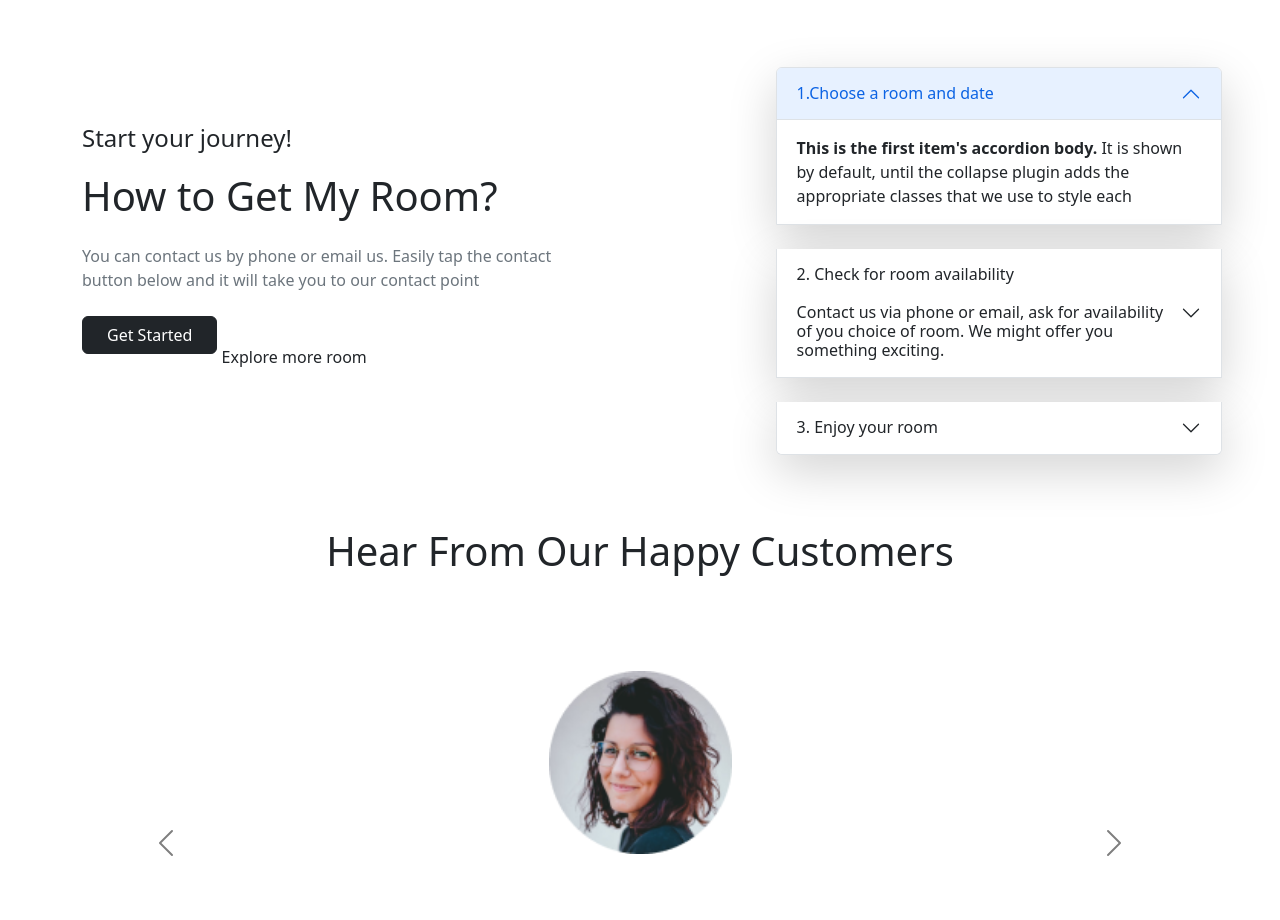
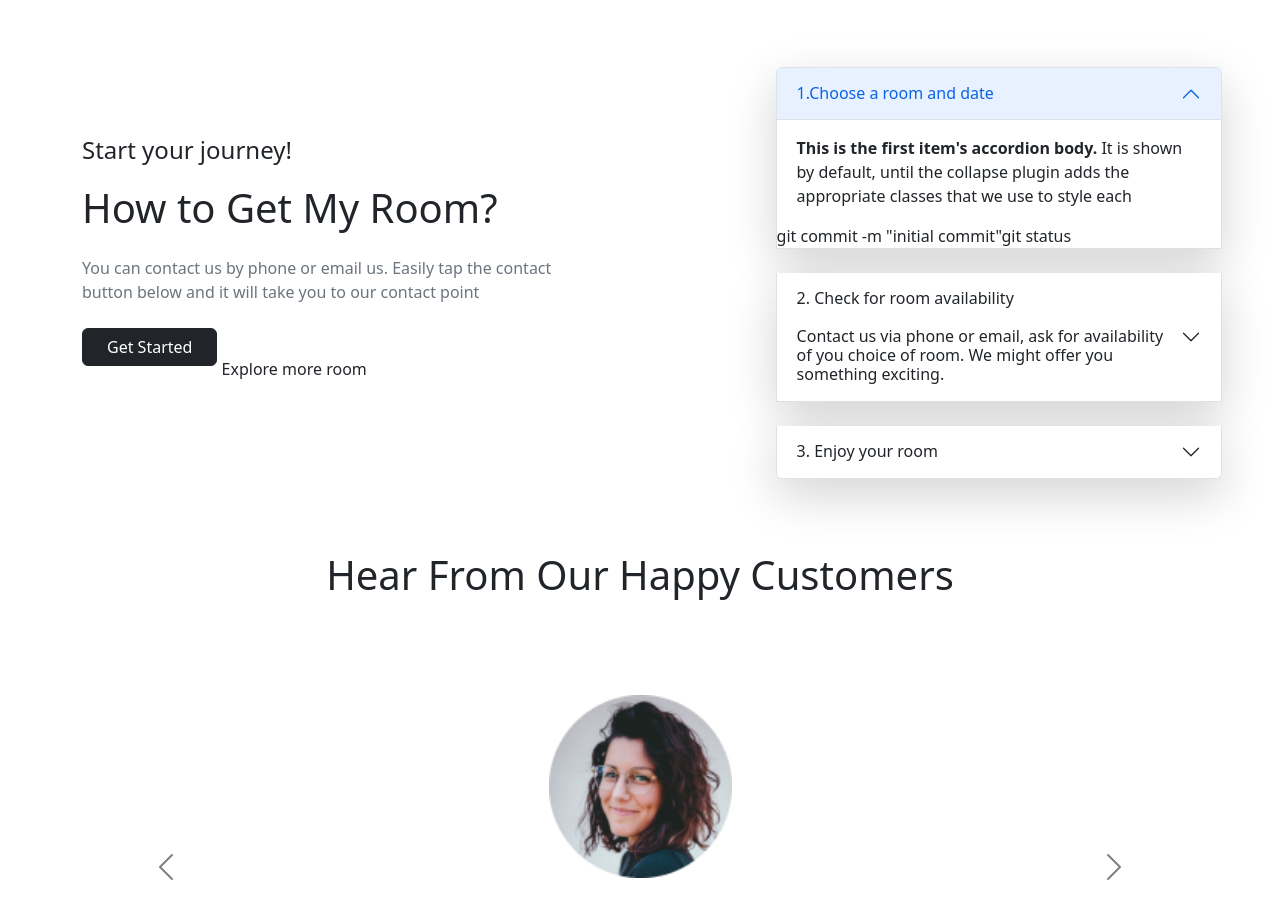
Before and after one commit to iymon/Cootels, a plain HTML site: page index.html in a window 1280 px wide. Shown: the part 3620-4540 px from the top of the page. Drawn offline with nearby package versions, Linux system fonts and the light colour scheme.

Commit message:
initial commit

```diff
--- a/index.html
+++ b/index.html
@@ -183,7 +183,7 @@
                                     <strong>This is the first item's accordion body.</strong> It is shown by default,
                                     until the collapse plugin adds the appropriate classes that we use to style each
 
-                                </div>
+                                </div> git commit -m "initial commit"git status
                             </div>
                         </div>
                         <div class="accordion-item w-100 shadow-lg  m-4">
```
